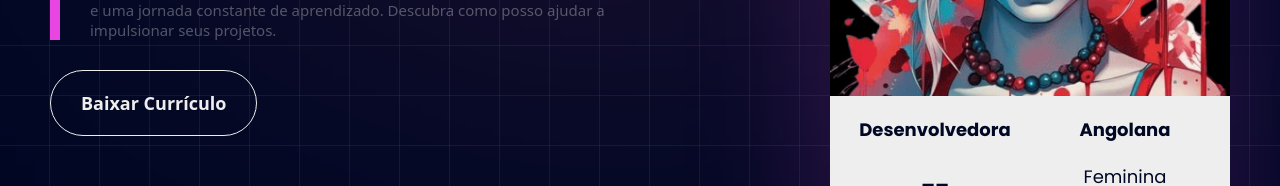
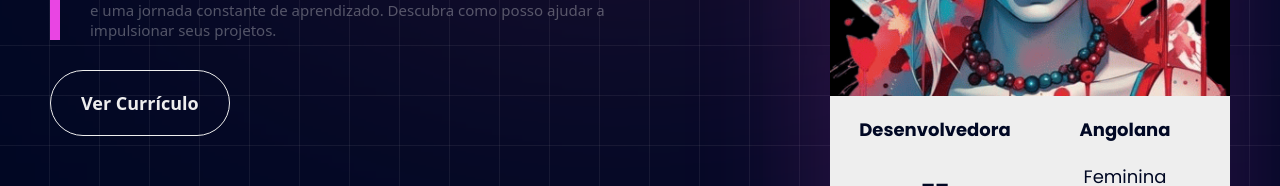
Before and after one commit to Adowalma/My_Portfolio, a React (Create React App) app: page / in a window 1280 px wide. Shown: the part 454-640 px from the top of the page. Built offline with nearby package versions, Linux system fonts and the light colour scheme; a web font is replaced by a local one.

Commit message:
#7 - Using  Canva link CV instead of PDF file

```diff
--- a/src/components/Home.jsx
+++ b/src/components/Home.jsx
@@ -17,7 +17,7 @@ const Home = () => {
         {/* Combinando design moderno e código eficiente, podemos transformar ideias em experiências digitais impactantes. */}
 
         </div>
-        <a href="/CV_AdowalmaAdao.pdf" target="_blank" rel="noopener noreferrer">Baixar Currículo</a>
+        <a href="https://www.canva.com/design/DAGXG_r2PIM/t5Zjq0jr-q8d17a3tdbJuw/view?utm_content=DAGXG_r2PIM&utm_campaign=designshare&utm_medium=link2&utm_source=uniquelinks&utlId=h72eac3e414" target="_blank" rel="noopener noreferrer">Ver Currículo</a>
       </div>
       <div className="avatar">
         <div className="card">
```
Also changed, not shown: 1 other file (tests, documents, lock files or other folders).
